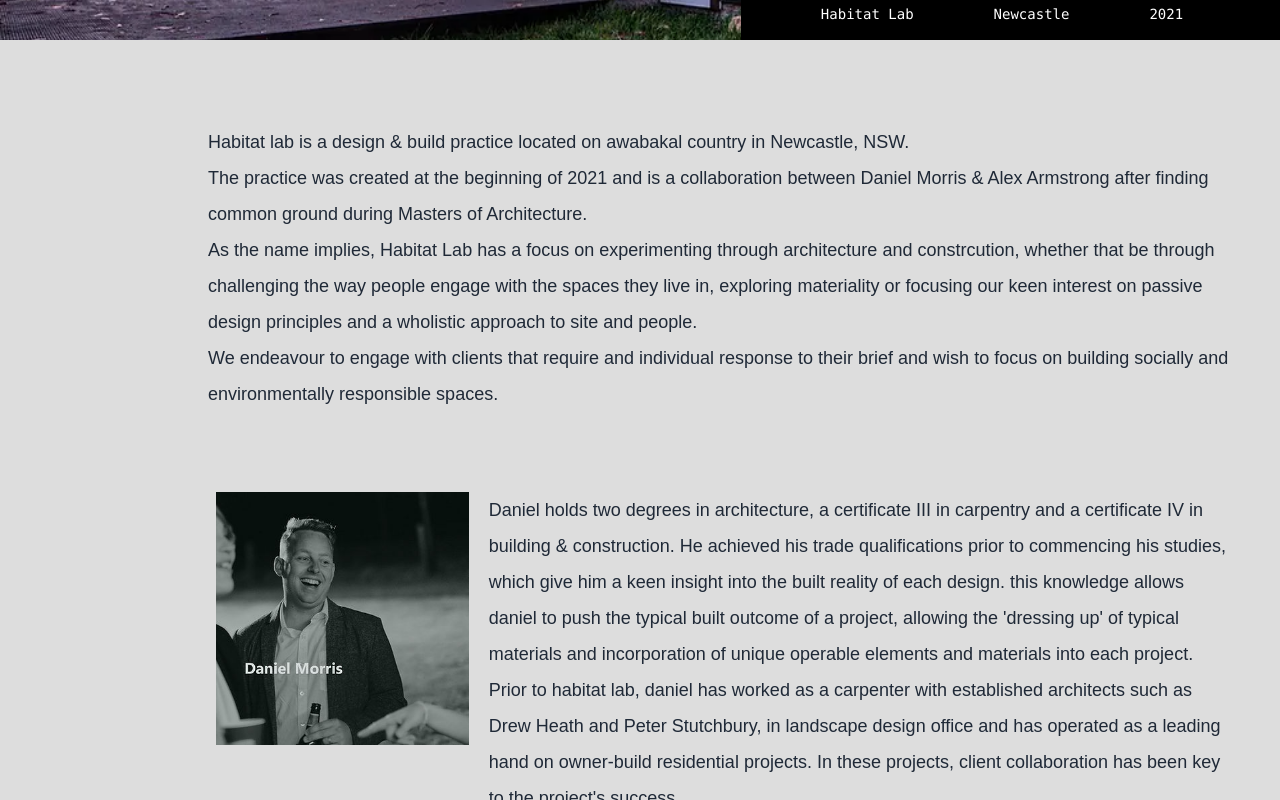
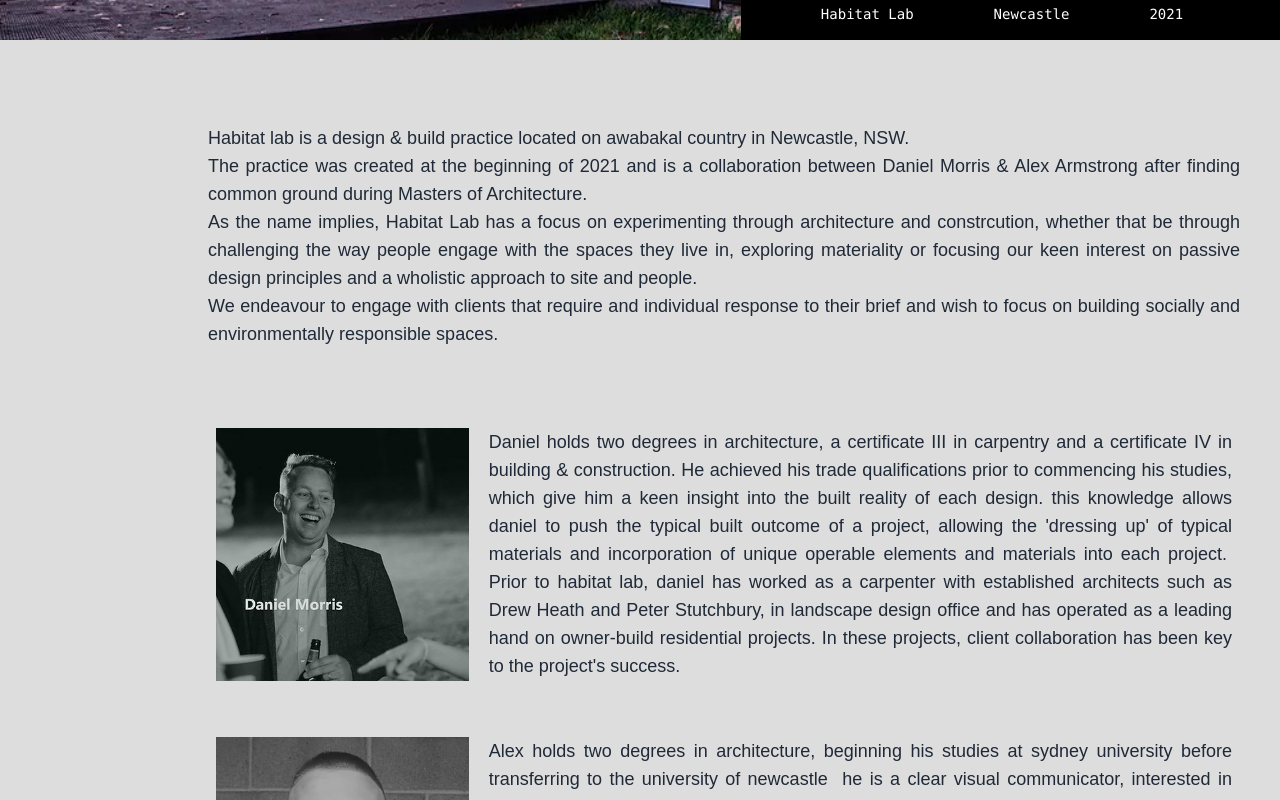
Before and after one commit to Zume-z/habitat-lab, a Next.js app: page /about in a window 1280 px wide. Shown: the part 760-1560 px from the top of the page. Built offline with nearby package versions, Linux system fonts and the light colour scheme; a web font is replaced by a local one.

Commit message:
Refactor: Styling

```diff
--- a/src/components/Form.tsx
+++ b/src/components/Form.tsx
@@ -37,30 +37,27 @@
     if (!res.ok) {
       if (res.status === 400) setModalData({ display: true, text: 'Please fill in all required fields.' })
       else setModalData({ display: true, text: 'An error occurred, please try again later or email us directly at team@habitatlab.com.au' })
-    }
-
-    if (res.ok) {
+    } else {
       setModalData({ display: true, text: 'Thank you, we will be in contact soon.' })
       formRef.current?.reset()
     }
   }
 
   return (
-    <div className="relative md:pl-52">
+    <div className="md:pl-52">
       <div className="relative">
-        <div className="relative pt-12 md:pt-0 lg:absolute lg:inset-0 lg:left-1/2">
-          <div className="relative h-64 w-full bg-gray-50 object-cover sm:h-80  lg:h-full">
+        <div className="relative lg:absolute lg:inset-0 lg:left-1/2">
+          <div className="relative h-64 sm:h-80 lg:h-full">
             <Image
-              className="object-cover"
-              src={`/assets/contact.jpeg`}
+              src="/assets/contact.jpeg"
               fill={true}
+              style={{ objectFit: 'cover' }}
               sizes="(max-width: 768px) 100vw, (max-width: 1200px) 50vw, 33vw"
-              alt={'contact'}
-              onLoad={() => setLoading(false)}
+              alt="contact"
+              onLoadingComplete={() => setLoading(false)}
             />
           </div>
         </div>
-
         <div className="bg-black pb-24 pt-16 sm:pb-32 sm:pt-24 lg:mx-auto lg:grid lg:grid-cols-2 lg:pt-32">
           <div className="mx-auto px-6 lg:mx-0 xl:px-16">
             <h2 className="text-3xl font-bold tracking-tight text-gray-100">Let's work together</h2>
--- a/src/components/Nav.tsx
+++ b/src/components/Nav.tsx
@@ -5,12 +5,12 @@
 
 export default function Nav({ title }: { title: string }) {
   const router = useRouter()
-  const routerPath = '/' + router.pathname.split('/')[1]
+
   const navigation = [
-    { label: 'About', href: '/about', active: routerPath === '/about' },
-    { label: 'Projects', href: '/', active: routerPath === '/' },
-    { label: 'Contact', href: '/contact', active: routerPath === '/contact' },
-    { label: 'Gallery', href: '/gallery', active: routerPath === '/gallery' },
+    { label: 'About', href: '/about', active: router.pathname === '/about' },
+    { label: 'Projects', href: '/', active: router.pathname === '/' },
+    { label: 'Contact', href: '/contact', active: router.pathname === '/contact' },
+    { label: 'Gallery', href: '/gallery', active: router.pathname === '/gallery' },
   ]
 
   return (
@@ -42,7 +42,7 @@
                     key={el.label}
                     as="a"
                     href={el.href}
-                    className={`${el.href === routerPath ? 'border-l border-gray-500 text-gray-500' : 'text-white  hover:text-white'} block  px-3 py-2 text-lg font-medium`}
+                    className={`${el.active ? 'border-l border-gray-500 text-gray-500' : 'text-white  hover:text-white'} block  px-3 py-2 text-lg font-medium`}
                     aria-current={el.href ? 'page' : undefined}
                   >
                     {el.label}
--- a/src/components/ProjectCard.tsx
+++ b/src/components/ProjectCard.tsx
@@ -35,7 +35,7 @@
       <div className="flex space-x-10 pb-3 pt-7 font-mono ">
         {[project.scope, project.location, project.date].map((text, index) => (
           <div key={index}>
-            <div className=" text-[11px] text-gray-500">{['SCOPE', 'LOCATION', 'DATE'][index]}</div>
+            <div className="text-[11px] text-gray-500">{['SCOPE', 'LOCATION', 'DATE'][index]}</div>
             <div className="pt-1 text-[13px] text-sm">{text}</div>
           </div>
         ))}
--- a/src/pages/about/index.tsx
+++ b/src/pages/about/index.tsx
@@ -7,7 +7,7 @@
 import PojectLabel from '@/components/ProjectLabel'
 
 export default function About() {
-  const [loading, setLoading] = useState(true)
+  const [loading, setLoading] = useState(false)
   const employees: Employee[] = Object.values(data.about.employees)
 
   const labelItems: Label[] = [
@@ -22,18 +22,16 @@
       <div className="w-full md:h-screen">
         <Header title="Habitat Lab" textCol="text-white" />
       </div>
-
       <PojectLabel labelItems={labelItems} style={'md:flex hidden'} />
-
-      <div className="px-10 pt-28 md:pl-52 md:pt-5">
-        <p className="w-full whitespace-pre-wrap pb-10 text-lg leading-9 text-gray-800 ">{data.about.baseInfo}</p>
-        <div className="w-full space-y-10 py-10 md:pb-52  ">
+      <div className="whitespace-pre-wrap px-10 pt-28 text-justify text-base leading-9 text-gray-800 md:pl-52 md:pt-5 md:text-lg">
+        <p className=" pb-10  ">{data.about.baseInfo}</p>
+        <div className="w-full space-y-10 py-10">
           {employees.map((item) => (
             <div key={item.id} id={item.id} className="w-full px-2 md:flex">
               <div className="relative mb-4 w-full justify-center  xl:w-1/3">
                 <img className="h-auto w-full object-contain" src={item.thumbnail} alt={`Profile of ${item.name}`} />
               </div>
-              <p className="whitespace-wrap w-full text-lg leading-9 text-gray-800 md:pl-5">{item.description}</p>
+              <p className="w-full   md:pl-5 ">{item.description}</p>
             </div>
           ))}
         </div>
--- a/src/styles/components.css
+++ b/src/styles/components.css
@@ -10,7 +10,7 @@
   -webkit-background-clip: text;
   -webkit-text-fill-color: transparent;
   -webkit-text-decorations-in-effect: text;
-  background-image: linear-gradient(to right, white, white 50%, var(--primary-col) 50%);
+  background-image: linear-gradient(to right, white, white 50%, black 50%);
 }
 
 .menu-item:hover {
@@ -51,7 +51,7 @@
   -webkit-background-clip: text;
   -webkit-text-fill-color: transparent;
   -webkit-text-decorations-in-effect: text;
-  background-image: linear-gradient(to right, var(--primary-col), var(--primary-col) 50%, white 50%);
+  background-image: linear-gradient(to right, black, black 50%, white 50%);
 }
 
 .card-label:after {
@@ -61,7 +61,7 @@
   display: block;
   height: 3px;
   position: absolute;
-  background: var(--primary-col);
+  background: black;
   transition: 0.35s ease 0s, left 0.35s ease 0s;
   width: 0;
 }
--- a/src/styles/globals.css
+++ b/src/styles/globals.css
@@ -8,9 +8,3 @@
 html {
   background-color: #dddddd;
 }
-
-:root {
-  --primary-col: black;
-  --main-alt-color: #283271;
-  --main-alt2-color: #79d760;
-}
--- a/src/styles/utilities.css
+++ b/src/styles/utilities.css
@@ -3,7 +3,7 @@
 @tailwind utilities;
 
 .transition-200 {
-  @apply transition duration-200 ease-out;
+  @apply transition duration-200 ease-in-out;
 }
 
 .transition-500 {
```
